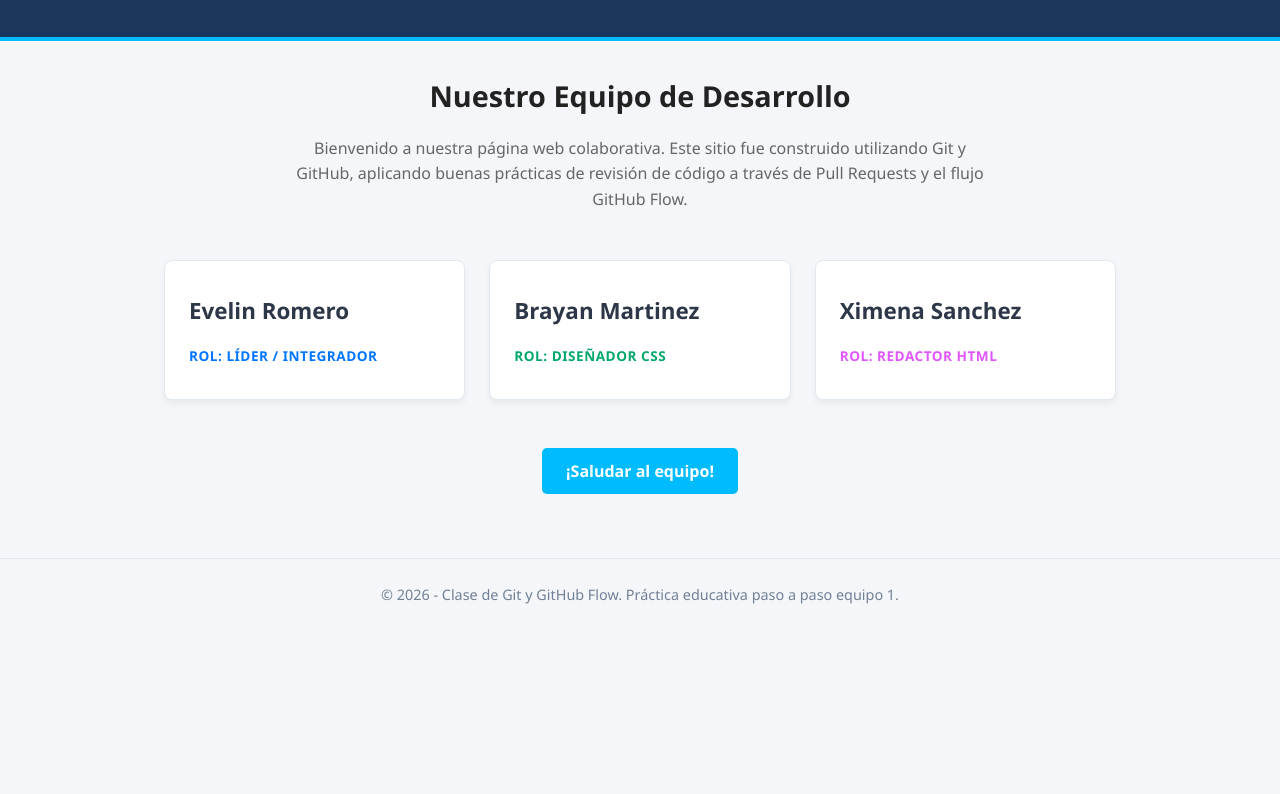
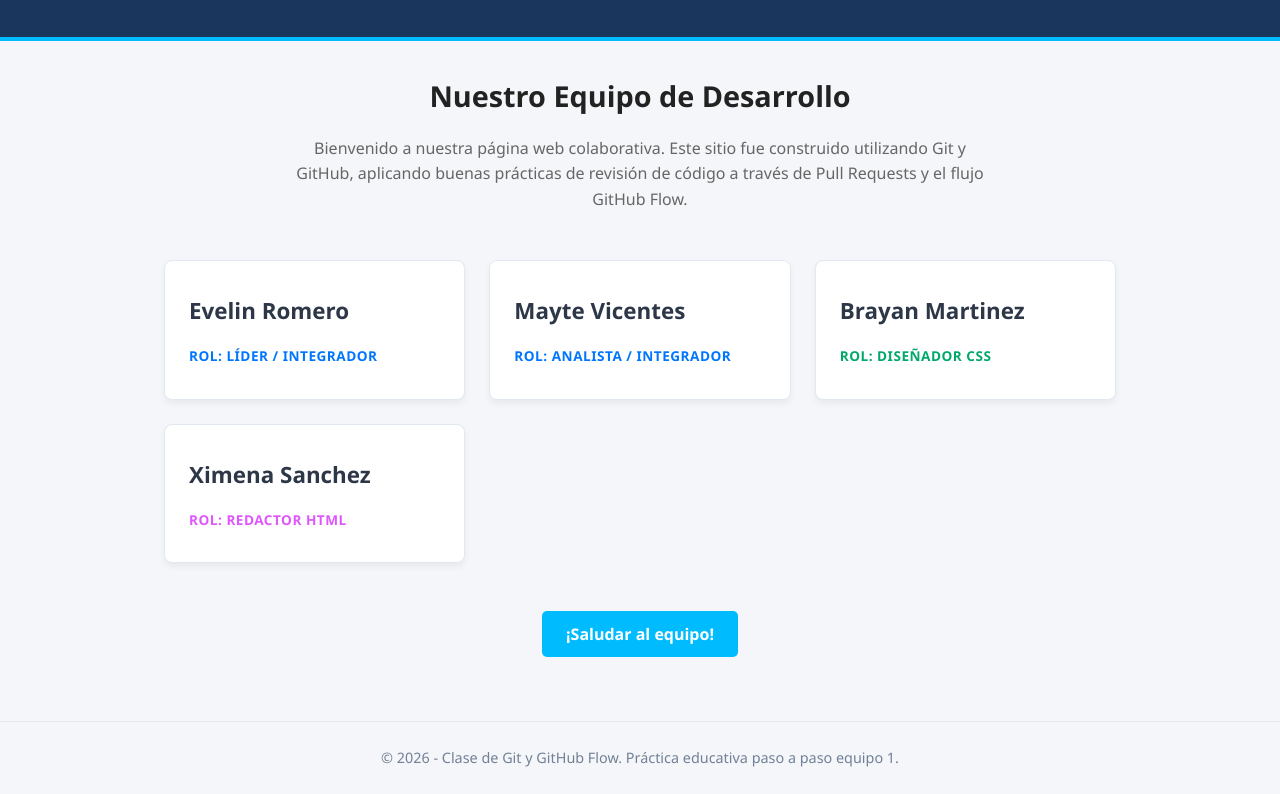
Before and after one commit to xime311024/practicapaginaweb, a plain HTML site: page index.html in a window 1280 px wide. Shown: the part 135-929 px from the top of the page. Before the commit the page ends 800 px from the top, so only its background shows below. Drawn offline with Linux system fonts and the light colour scheme; a script that the page names is missing.

Commit message:
Actualización de index.html

```diff
--- a/index.html
+++ b/index.html
@@ -26,6 +26,11 @@
             </div>
 
             <div class="card">
+                <h3>Mayte Vicentes</h3>
+                <p class="role role-leader">ROL: ANALISTA  / INTEGRADOR</p>
+            </div>
+
+            <div class="card">
                 <h3>Brayan Martinez</h3>
                 <p class="role role-css">ROL: DISEÑADOR CSS</p>
             </div>
```
